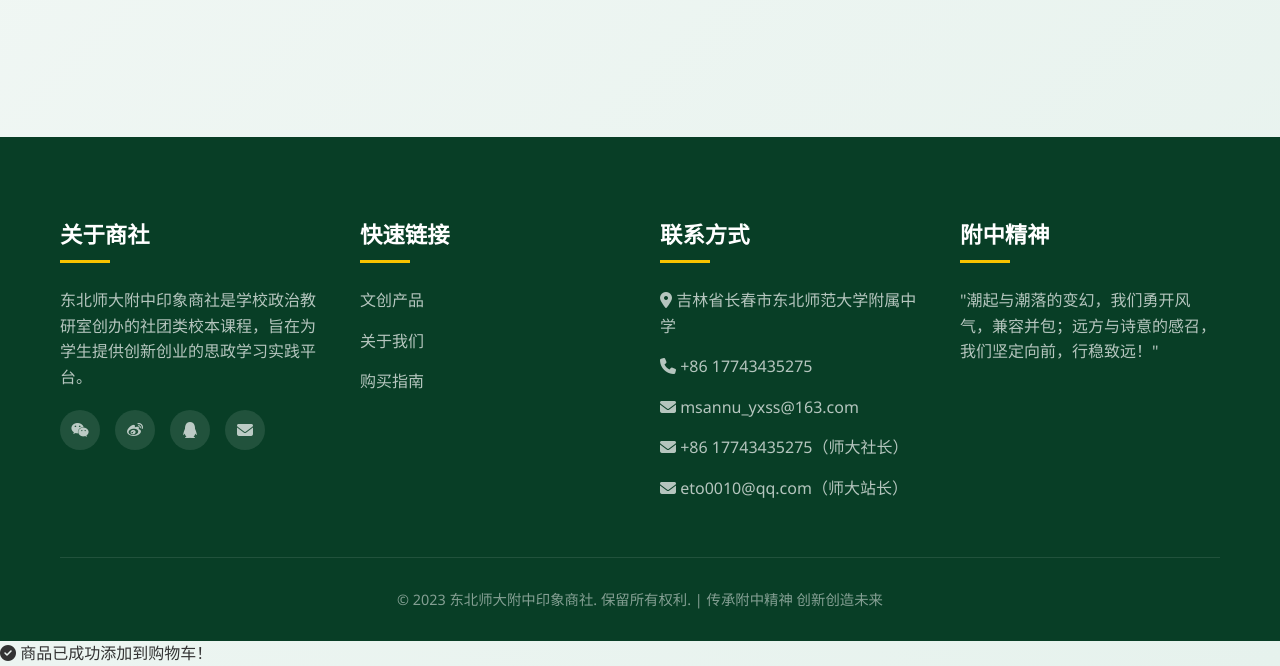
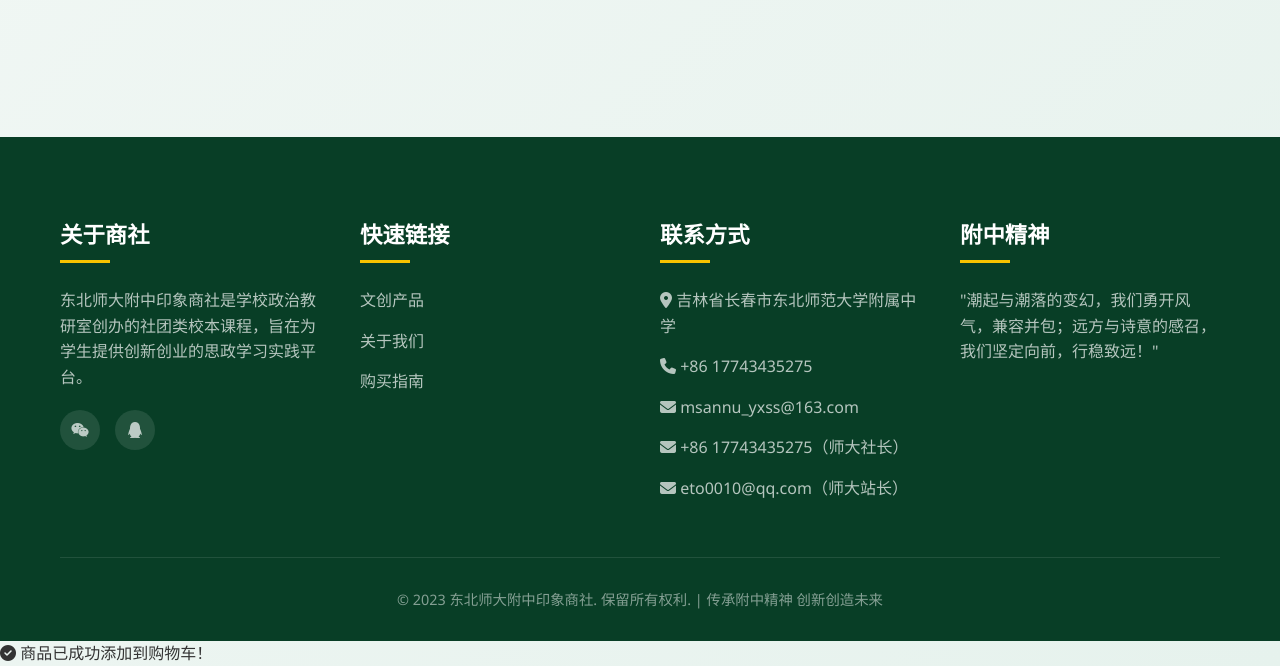
Before and after one commit to StudentLynXiz/Fuzhong.msannuitc, a plain HTML site: page index_y.html in a window 1280 px wide. Shown: the part 1166-1832 px from the top of the page. Drawn offline with Linux system fonts and the light colour scheme.

Commit message:
Update index_y.html

```diff
--- a/index_y.html
+++ b/index_y.html
@@ -1030,10 +1030,8 @@
                     <h3>关于商社</h3>
                     <p>东北师大附中印象商社是学校政治教研室创办的社团类校本课程，旨在为学生提供创新创业的思政学习实践平台。</p>
                     <div class="social-links">
-                        <a href="#"><i class="fab fa-weixin"></i></a>
-                        <a href="#"><i class="fab fa-weibo"></i></a>
-                        <a href="#"><i class="fab fa-qq"></i></a>
-                        <a href="#"><i class="fas fa-envelope"></i></a>
+                       <a href="https://u.wechat.com/MIZZdqO2MHc6L1jQOQZ-AnI"><i class="fab fa-weixin"></i></a>
+                       <a href="https://qm.qq.com/q/bEDi7ooLi8"><i class="fab fa-qq"></i></a>
                     </div>
                 </div>
 
```
